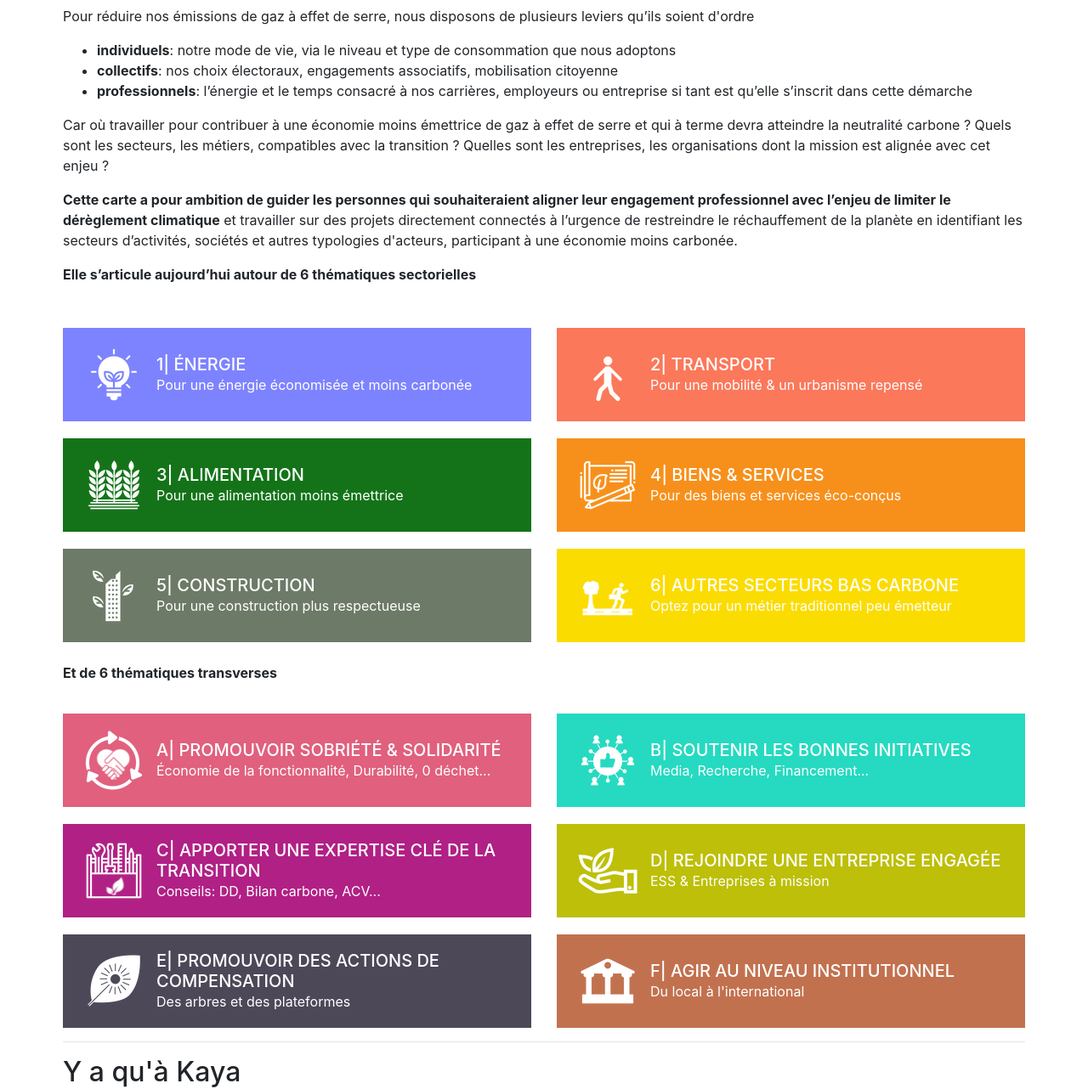
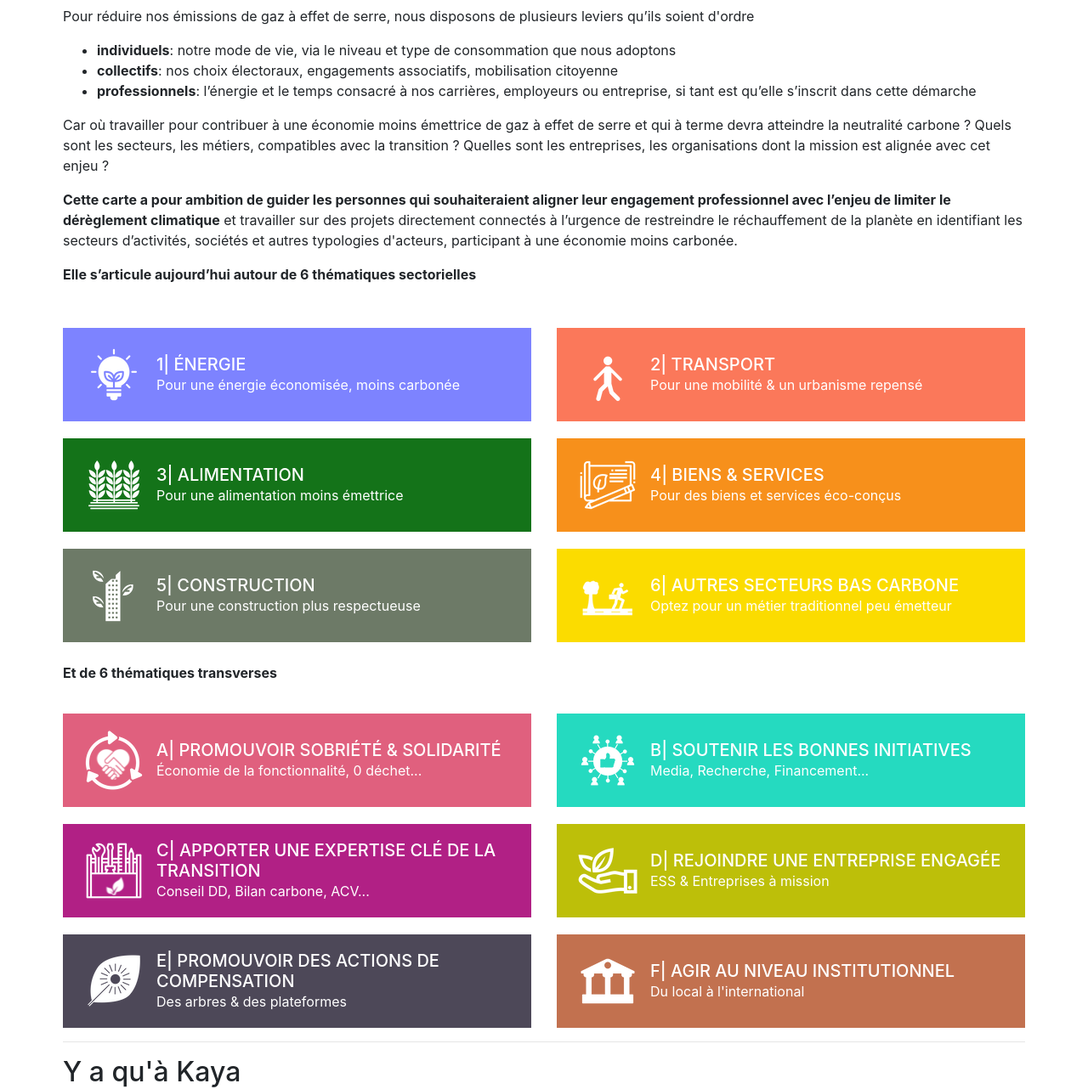
Before and after one commit to ArianePhelizot/ArianePhelizot.github.io, a plain HTML site: page index.html in a window 1280 px wide. Shown: the part 549-1831 px from the top of the page at 85% size. Drawn offline with nearby package versions, Linux system fonts and the light colour scheme.

Commit message:
Plus de synthèse

```diff
--- a/index.html
+++ b/index.html
@@ -116,7 +116,7 @@
           <ul>
             <li><strong>individuels</strong>: notre mode de vie, via le niveau et type de consommation que nous adoptons</li>
             <li><strong>collectifs</strong>: nos choix électoraux, engagements associatifs, mobilisation citoyenne</li>
-            <li><strong>professionnels</strong>: l’énergie et le temps consacré à nos carrières, employeurs ou entreprise si tant est qu’elle s’inscrit dans cette démarche</li>
+            <li><strong>professionnels</strong>: l’énergie et le temps consacré à nos carrières, employeurs ou entreprise, si tant est qu’elle s’inscrit dans cette démarche</li>
           </ul>
 
           <p>Car où travailler pour contribuer à une économie moins émettrice de gaz à effet de serre et qui à terme devra atteindre la neutralité carbone ? Quels sont les secteurs, les métiers, compatibles avec la transition ? Quelles sont les entreprises, les organisations dont la mission est alignée avec cet enjeu ?</p>
@@ -135,7 +135,7 @@
               </div>
               <div class="cat-text pt-10">
                 <h5>1| ÉNERGIE</h5>
-                <p>Pour une énergie économisée et moins carbonée</p>
+                <p>Pour une énergie économisée, moins carbonée</p>
               </div>
             </div>
           </div>
@@ -210,7 +210,7 @@
               </div>
               <div class="cat-text pt-10">
                 <h5>A| PROMOUVOIR SOBRIÉTÉ & SOLIDARITÉ</h5>
-                <p>Économie de la fonctionnalité, Durabilité, 0 déchet...</p>
+                <p>Économie de la fonctionnalité, 0 déchet...</p>
               </div>
             </div>
           </div>
@@ -232,7 +232,7 @@
               </div>
               <div class="cat-text pt-10">
                 <h5>C| APPORTER UNE EXPERTISE CLÉ DE LA TRANSITION</h5>
-                <p>Conseils: DD, Bilan carbone, ACV...</p>
+                <p>Conseil DD, Bilan carbone, ACV...</p>
               </div>
             </div>
           </div>
@@ -254,7 +254,7 @@
               </div>
               <div class="cat-text pt-10">
                 <h5>E| PROMOUVOIR DES ACTIONS DE COMPENSATION</h5>
-                <p>Des arbres et des plateformes</p>
+                <p>Des arbres & des plateformes</p>
               </div>
             </div>
           </div>
```
Also changed, not shown: participer.html (+1 -1 lines).
